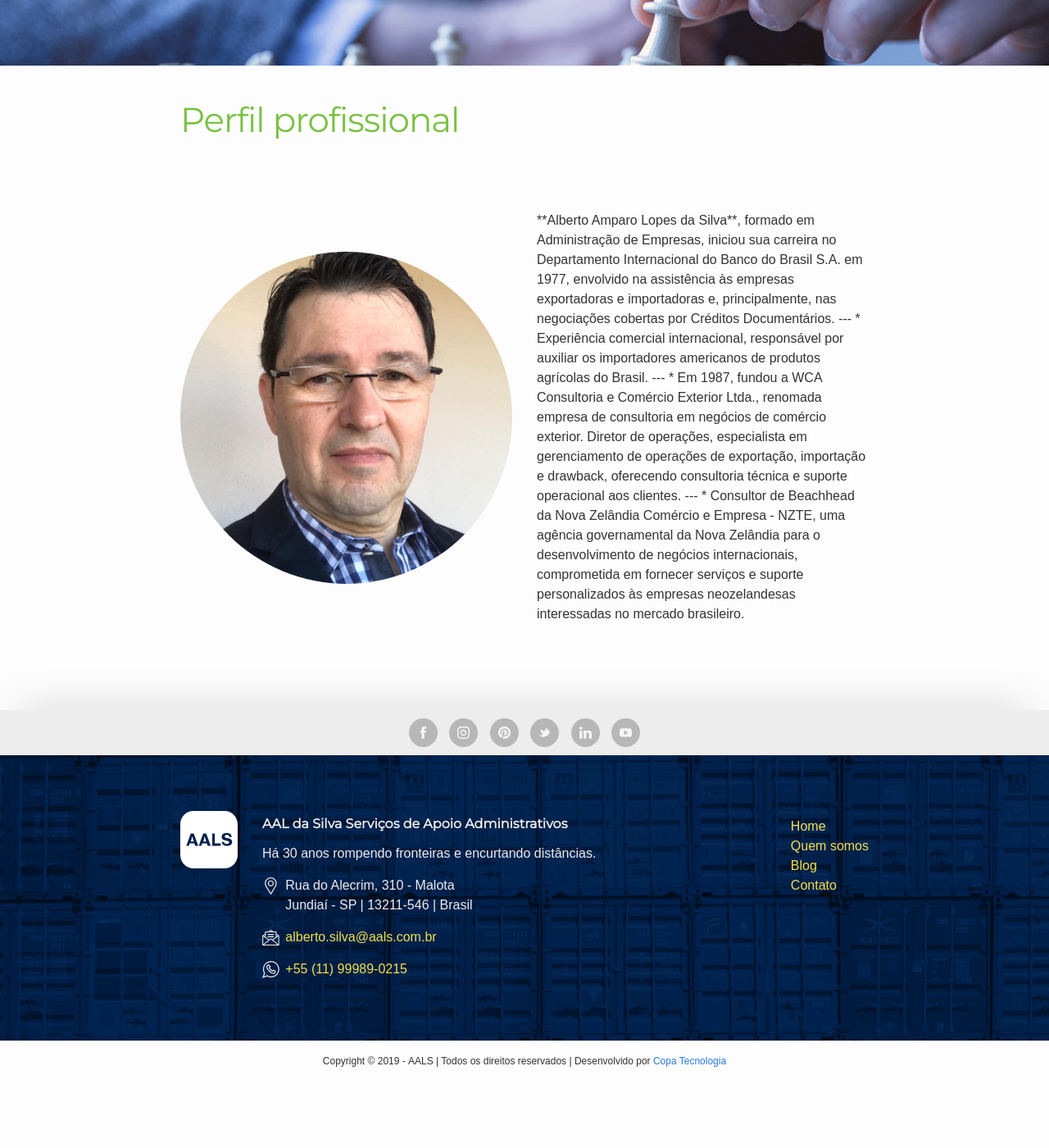
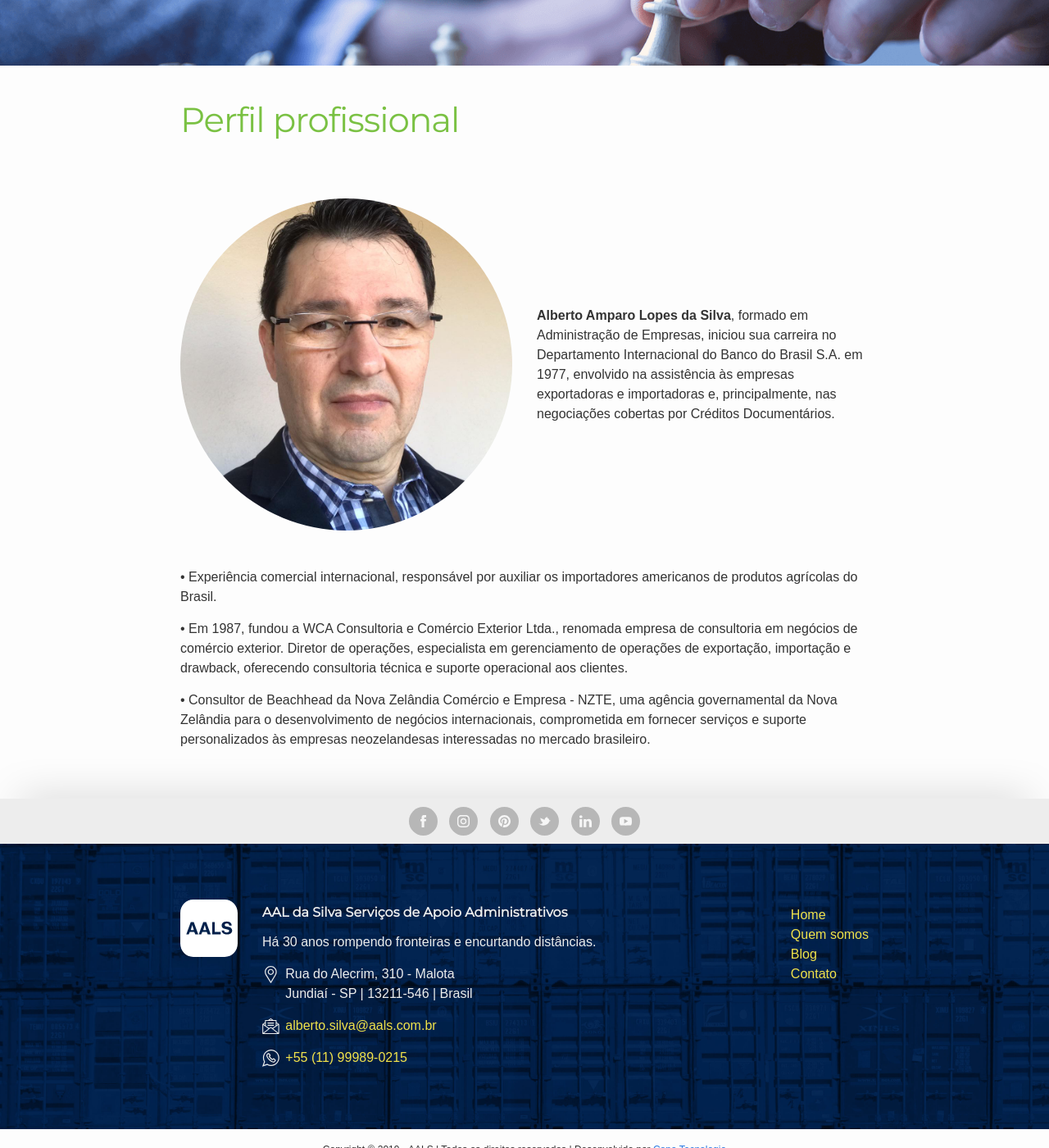
Before and after one commit to aalslogistica/aalslogistica.github.io, a Jekyll site: the page built from sobre.markdown, in a window 1280 px wide and 1400 px high, scrolled down 477 px. Shown: the whole window at 82% size. Built offline with Jekyll 4.4.1, drawn with Linux system fonts in a browser that asks for light colours; some web fonts are replaced; before the commit the page ends 1796 px from its top, so only the background shows below that.

```diff
--- a/sobre.markdown
+++ b/sobre.markdown
@@ -19,13 +19,12 @@ thumbnail_image: "/uploads/hunters-race-rounded.png"
   </div>
   <div data-cell="1of2">
 <p>
-**Alberto Amparo Lopes da Silva**, formado em Administração de Empresas, iniciou sua carreira no Departamento Internacional do Banco do Brasil S.A. em 1977, envolvido na assistência às empresas exportadoras e importadoras e, principalmente, nas negociações cobertas por Créditos Documentários.
----
-* Experiência comercial internacional, responsável por auxiliar os importadores americanos de produtos agrícolas do Brasil.
----
-* Em 1987, fundou a WCA Consultoria e Comércio Exterior Ltda., renomada empresa de consultoria em negócios de comércio exterior. Diretor de operações, especialista em gerenciamento de operações de exportação, importação e drawback, oferecendo consultoria técnica e suporte operacional aos clientes.
----
-* Consultor de Beachhead da Nova Zelândia Comércio e Empresa - NZTE, uma agência governamental da Nova Zelândia para o desenvolvimento de negócios internacionais, comprometida em fornecer serviços e suporte personalizados às empresas neozelandesas interessadas no mercado brasileiro.
+<b>Alberto Amparo Lopes da Silva</b>, formado em Administração de Empresas, iniciou sua carreira no Departamento Internacional do Banco do Brasil S.A. em 1977, envolvido na assistência às empresas exportadoras e importadoras e, principalmente, nas negociações cobertas por Créditos Documentários.
 </p>
   </div>
 </div>
+• Experiência comercial internacional, responsável por auxiliar os importadores americanos de produtos agrícolas do Brasil.
+
+• Em 1987, fundou a WCA Consultoria e Comércio Exterior Ltda., renomada empresa de consultoria em negócios de comércio exterior. Diretor de operações, especialista em gerenciamento de operações de exportação, importação e drawback, oferecendo consultoria técnica e suporte operacional aos clientes.
+
+• Consultor de Beachhead da Nova Zelândia Comércio e Empresa - NZTE, uma agência governamental da Nova Zelândia para o desenvolvimento de negócios internacionais, comprometida em fornecer serviços e suporte personalizados às empresas neozelandesas interessadas no mercado brasileiro.
```
